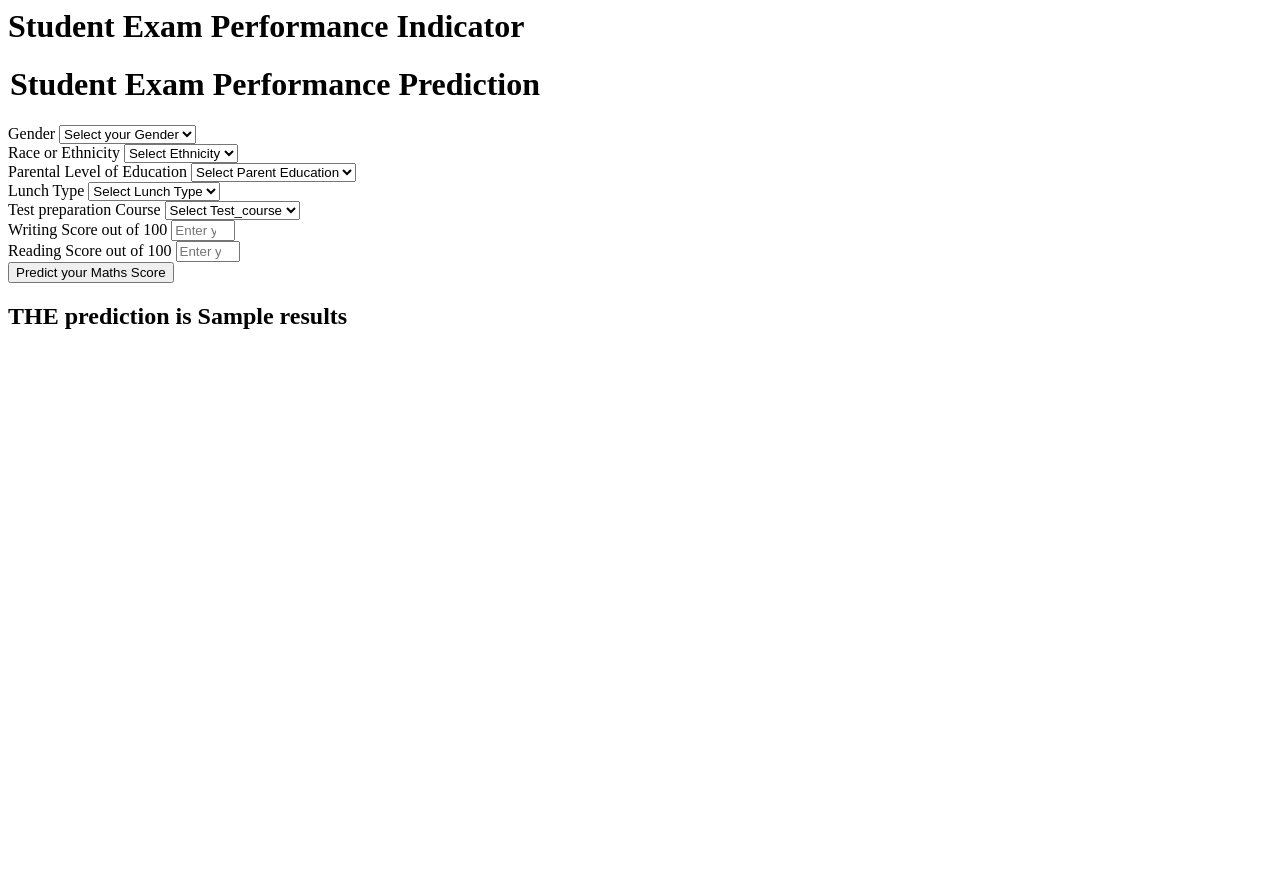
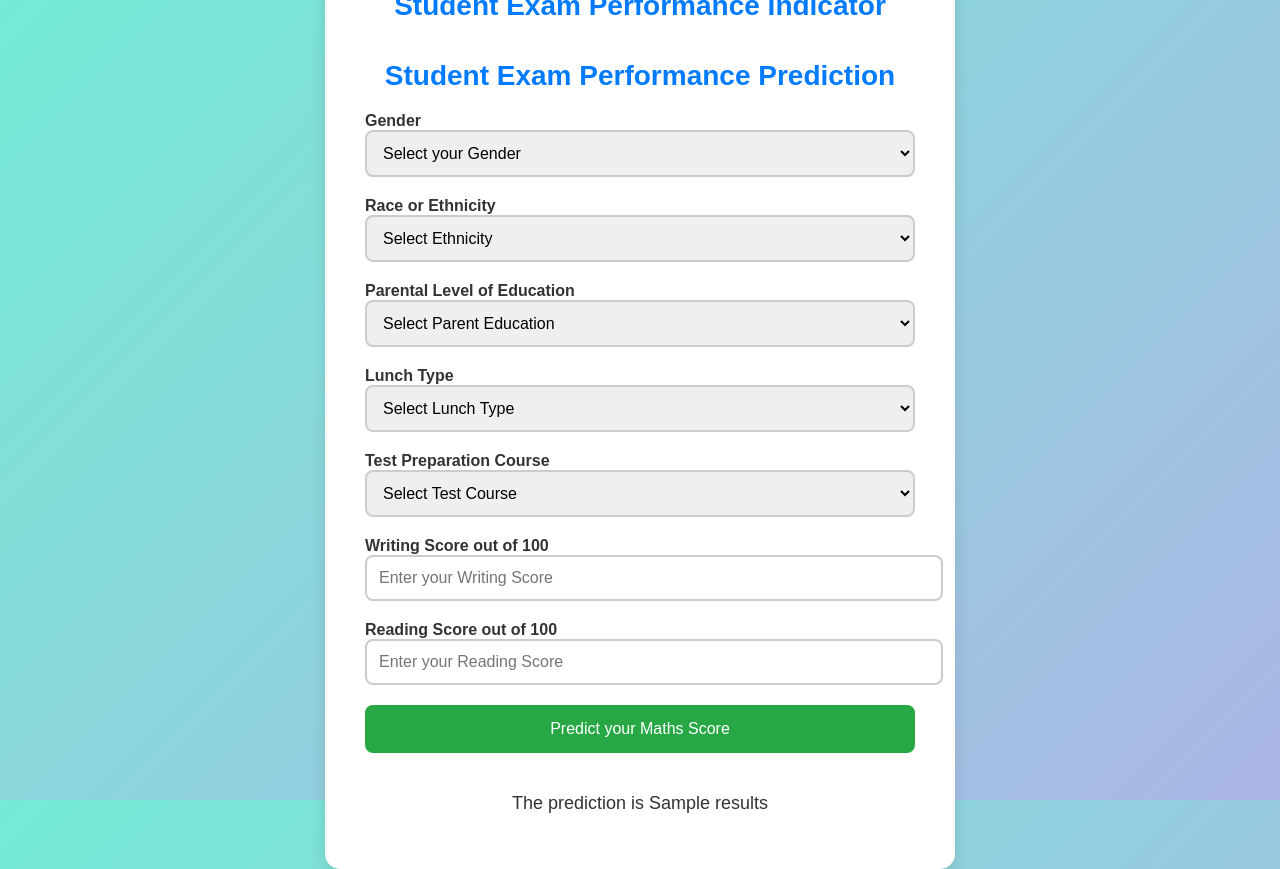
Before and after one commit to Dirdh2011/Project1-, a Flask app: template templates/home.html in a window 1280 px wide. Before the commit the page ends 329 px from the top, so only its background shows below. Run offline with Flask 3, Linux system fonts and the light colour scheme; the template is opened without the code that fills it: most values are stand-ins (such as "Sample title", 1, 10 or a date in 2020).

Commit message:
css include

```diff
--- /dev/null
+++ b/static/style.css
@@ -0,0 +1,149 @@
+/* General Body Styling */
+body {
+    font-family: 'Poppins', sans-serif;
+    background-color: #f0f4f7;
+    display: flex;
+    justify-content: center;
+    align-items: center;
+    height: 100vh;
+    margin: 0;
+    background: linear-gradient(135deg, #74ebd5 0%, #acb6e5 100%);
+}
+
+/* Form Container Styling */
+.login {
+    background-color: #ffffff;
+    padding: 40px;
+    border-radius: 15px;
+    box-shadow: 0 8px 16px rgba(0, 0, 0, 0.1);
+    max-width: 550px;
+    width: 100%;
+    transition: transform 0.3s ease;
+}
+
+/* Hover Effect on Container */
+.login:hover {
+    transform: translateY(-10px);
+}
+
+h1 {
+    text-align: center;
+    color: #007bff;
+    margin-bottom: 20px;
+    font-size: 28px;
+}
+
+h2 {
+    text-align: center;
+    color: #333;
+    margin-top: 20px;
+    font-size: 18px;
+    font-weight: 400;
+}
+
+/* Form Styling */
+form {
+    display: flex;
+    flex-direction: column;
+}
+
+/* Labels */
+.form-label {
+    margin: 10px 0 5px;
+    font-weight: 600;
+    color: #333;
+    font-size: 16px;
+}
+
+/* Input and Select Fields */
+select, input {
+    padding: 12px;
+    margin-bottom: 20px;
+    border: 2px solid #ccc;
+    border-radius: 8px;
+    width: 100%;
+    font-size: 16px;
+    transition: border-color 0.3s ease, background-color 0.3s ease;
+}
+
+/* Focus Effect on Inputs and Select */
+input:focus, select:focus {
+    border-color: #007bff;
+    background-color: #f1f9ff;
+    outline: none;
+}
+
+/* Button Styling */
+.btn {
+    background-color: #28a745;
+    color: white;
+    border: none;
+    padding: 15px;
+    border-radius: 8px;
+    cursor: pointer;
+    font-size: 16px;
+    transition: background-color 0.3s ease, transform 0.2s ease;
+    text-align: center;
+}
+
+/* Button Hover Effect */
+.btn:hover {
+    background-color: #218838;
+    transform: scale(1.05);
+}
+
+/* Responsive Design: Larger Mobile and Tablet Devices */
+@media (max-width: 768px) {
+    body {
+        height: auto;
+        padding: 20px;
+    }
+
+    .login {
+        padding: 30px;
+        max-width: 90%;
+    }
+
+    h1 {
+        font-size: 24px;
+    }
+
+    h2 {
+        font-size: 16px;
+    }
+
+    input, select, .btn {
+        font-size: 14px;
+        padding: 10px;
+    }
+
+    .btn {
+        padding: 12px;
+    }
+}
+
+/* Responsive Design: Smaller Mobile Devices */
+@media (max-width: 480px) {
+    .login {
+        padding: 20px;
+        width: 100%;
+        border-radius: 10px;
+    }
+
+    h1 {
+        font-size: 20px;
+    }
+
+    h2 {
+        font-size: 14px;
+    }
+
+    input, select, .btn {
+        font-size: 12px;
+        padding: 8px;
+    }
+
+    .btn {
+        padding: 10px;
+    }
+}
--- a/templates/home.html
+++ b/templates/home.html
@@ -1,111 +1,90 @@
-<html>
+<!DOCTYPE html>
+<html lang="en">
+
+<head>
+    <meta charset="UTF-8">
+    <meta name="viewport" content="width=device-width, initial-scale=1.0">
+    <link rel="stylesheet" type="text/css" href="{{ url_for('static', filename='style.css') }}">
+    <title>Student Exam Performance Indicator</title>
+</head>
+
 <body>
     <div class="login">
         <h1>Student Exam Performance Indicator</h1>
-
-       <form action="{{ url_for('predict_datapoint')}}" method="post">
+        <form action="{{ url_for('predict_datapoint') }}" method="post">
             <h1>
                 <legend>Student Exam Performance Prediction</legend>
             </h1>
             <div class="mb-3">
                 <label class="form-label">Gender</label>
-            <select class="form-control" name="gender" placeholder="Enter you Gender" required>
+                <select class="form-control" name="gender" placeholder="Enter your Gender" required>
                     <option class="placeholder" selected disabled value="">Select your Gender</option>
-                <option value="male">
-                    Male
-                </option>
-                <option value="female">
-                    Female
-                </option>
+                    <option value="male">Male</option>
+                    <option value="female">Female</option>
                 </select>
             </div>
+
             <div class="mb-3">
                 <label class="form-label">Race or Ethnicity</label>
-            <select class="form-control" name="ethnicity" placeholder="Enter you ethnicity" required>
+                <select class="form-control" name="ethnicity" placeholder="Enter your Ethnicity" required>
                     <option class="placeholder" selected disabled value="">Select Ethnicity</option>
-                <option value="group A">
-                    Group A
-                </option>
-                <option value="group B">
-                    Group B
-                </option>
-                <option value="group C">
-                    Group C
-                </option>
-                <option value="group D">
-                    Group D
-                </option>
-                <option value="group E">
-                    Group E
-                </option>
+                    <option value="group A">Group A</option>
+                    <option value="group B">Group B</option>
+                    <option value="group C">Group C</option>
+                    <option value="group D">Group D</option>
+                    <option value="group E">Group E</option>
                 </select>
             </div>
+
             <div class="mb-3">
                 <label class="form-label">Parental Level of Education</label>
-            <select class="form-control" name="parental_level_of_education"
-                placeholder="Enter you Parent Education" required>
+                <select class="form-control" name="parental_level_of_education" placeholder="Enter your Parent Education" required>
                     <option class="placeholder" selected disabled value="">Select Parent Education</option>
-                <option value="associate's degree">
-                    associate's degree
-                </option>
-                <option value="bachelor's degree">
-                    bachelor's degree
-                </option>
-                <option value="high school">
-                    high school
-                </option>
-                <option value="master's degree">
-                    master's degree
-                </option>
-                <option value="some college">
-                    some college
-                </option>
-                <option value="some high school">
-                    some high school
-                </option>
+                    <option value="associate's degree">Associate's Degree</option>
+                    <option value="bachelor's degree">Bachelor's Degree</option>
+                    <option value="high school">High School</option>
+                    <option value="master's degree">Master's Degree</option>
+                    <option value="some college">Some College</option>
+                    <option value="some high school">Some High School</option>
                 </select>
             </div>
+
             <div class="mb-3">
                 <label class="form-label">Lunch Type</label>
-            <select class="form-control" name="lunch" placeholder="Enter you Lunch" required>
+                <select class="form-control" name="lunch" placeholder="Enter your Lunch" required>
                     <option class="placeholder" selected disabled value="">Select Lunch Type</option>
-                <option value="free/reduced">
-                    free/reduced
-                </option>
-                <option value="standard">
-                    standard
-                </option>
+                    <option value="free/reduced">Free/Reduced</option>
+                    <option value="standard">Standard</option>
                 </select>
             </div>
+
             <div class="mb-3">
-            <label class="form-label">Test preparation Course</label>
-            <select class="form-control" name="test_preparation_course" placeholder="Enter you Course"
-                required>
-                <option class="placeholder" selected disabled value="">Select Test_course</option>
-                <option value="none">
-                    None
-                </option>
-                <option value="completed">
-                    Completed
-                </option>
+                <label class="form-label">Test Preparation Course</label>
+                <select class="form-control" name="test_preparation_course" placeholder="Enter your Course" required>
+                    <option class="placeholder" selected disabled value="">Select Test Course</option>
+                    <option value="none">None</option>
+                    <option value="completed">Completed</option>
                 </select>
             </div>
+
             <div class="mb-3">
                 <label class="form-label">Writing Score out of 100</label>
-            <input class="form-control" type="number" name="reading_score"
-                placeholder="Enter your Reading score" min='0' max='100' />
+                <input class="form-control" type="number" name="writing_score" placeholder="Enter your Writing Score" min='0' max='100' required />
             </div>
+
             <div class="mb-3">
                 <label class="form-label">Reading Score out of 100</label>
-            <input class="form-control" type="number" name="writing_score"
-                placeholder="Enter your Reading Score" min='0' max='100' />
+                <input class="form-control" type="number" name="reading_score" placeholder="Enter your Reading Score" min='0' max='100' required />
             </div>
+
             <div class="mb-3">
-            <input class="btn btn-primary" type="submit" value="Predict your Maths Score" required />
+                <input class="btn btn-primary" type="submit" value="Predict your Maths Score" />
             </div>
         </form>
         <h2>
-       THE  prediction is {{results}}
+            The prediction is {{ results }}
         </h2>
-   <body>
+    </div>
+</body>
+
 </html>
```
Lines whose indentation alone changed are shown as unchanged.
